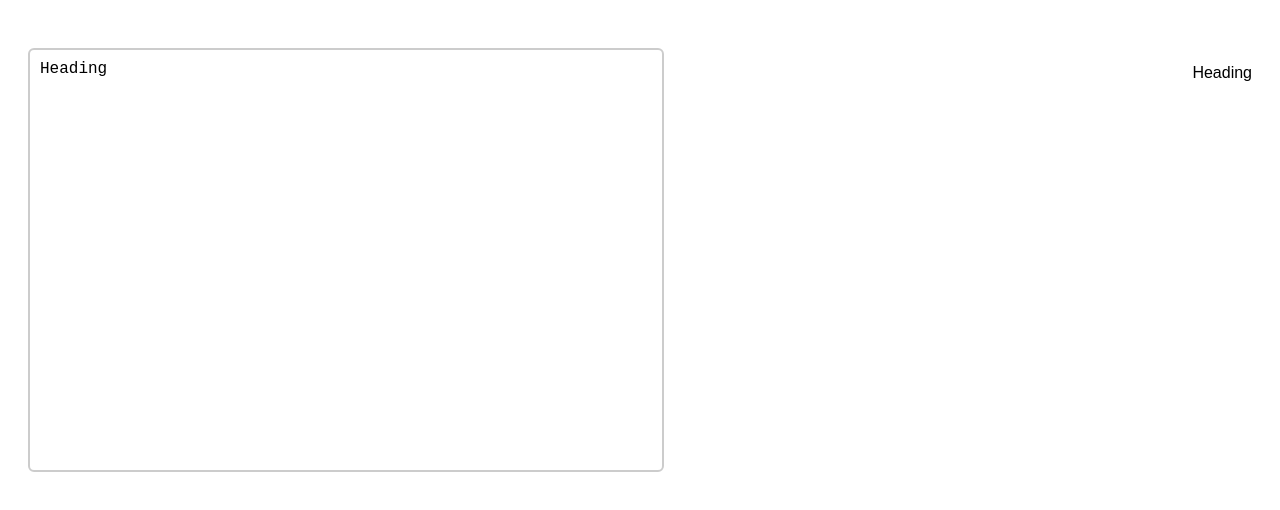
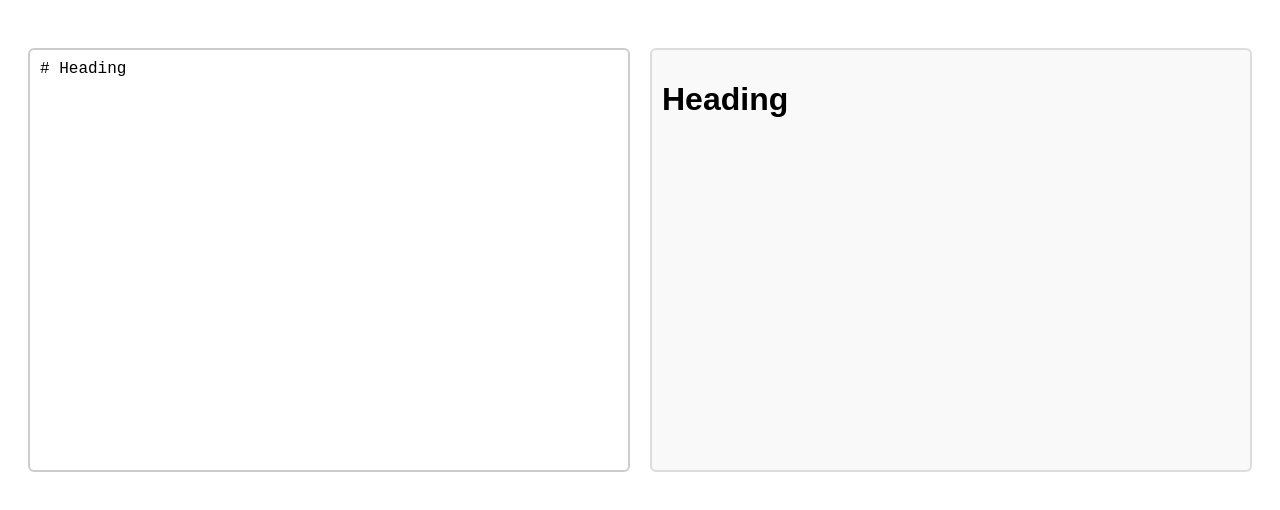
Before and after one commit to acciojob/markdown-swathigopavarapu, a React app: page / in a window 1280 px wide. Shown: the top 510 px of the page. Built offline with nearby package versions, Linux system fonts and the light colour scheme.

Commit message:
initial commit - markdown

```diff
--- a/src/components/MarkdownEditor.js
+++ b/src/components/MarkdownEditor.js
@@ -2,7 +2,7 @@ import React, { useState } from "react";
 import ReactMarkdown from "react-markdown";
 
 function MarkdownEditor() {
-  const [markdown, setMarkdown] = useState("Heading");
+  const [markdown, setMarkdown] = useState("# Heading"); // add # for h1
 
   return (
     <div className="editor-container">
@@ -12,7 +12,9 @@ function MarkdownEditor() {
         onChange={(e) => setMarkdown(e.target.value)}
         placeholder="Write your Markdown here..."
       />
-     <ReactMarkdown source={markdown} />
+      <div className="preview">
+        <ReactMarkdown source={markdown} />
+      </div>
     </div>
   );
 }
```
